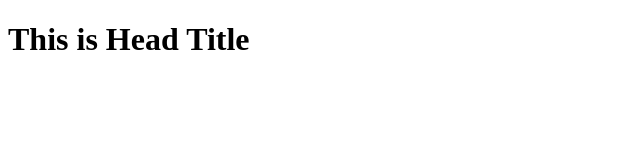
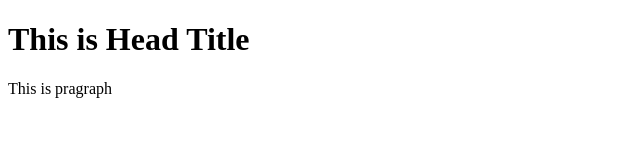
Before and after one commit to ab-rahim-bin-rakib/new-site, a plain HTML site: page index.html in a window 1280 px wide. Shown: the whole page, without its empty margins (0-640 px from the left). Drawn offline with Linux system fonts and the light colour scheme.

Commit message:
added pragraph

```diff
--- a/index.html
+++ b/index.html
@@ -8,5 +8,6 @@
 </head>
 <body>
     <h1>This is Head Title</h1>
+    <p>This is pragraph</p>
 </body>
 </html>
```
